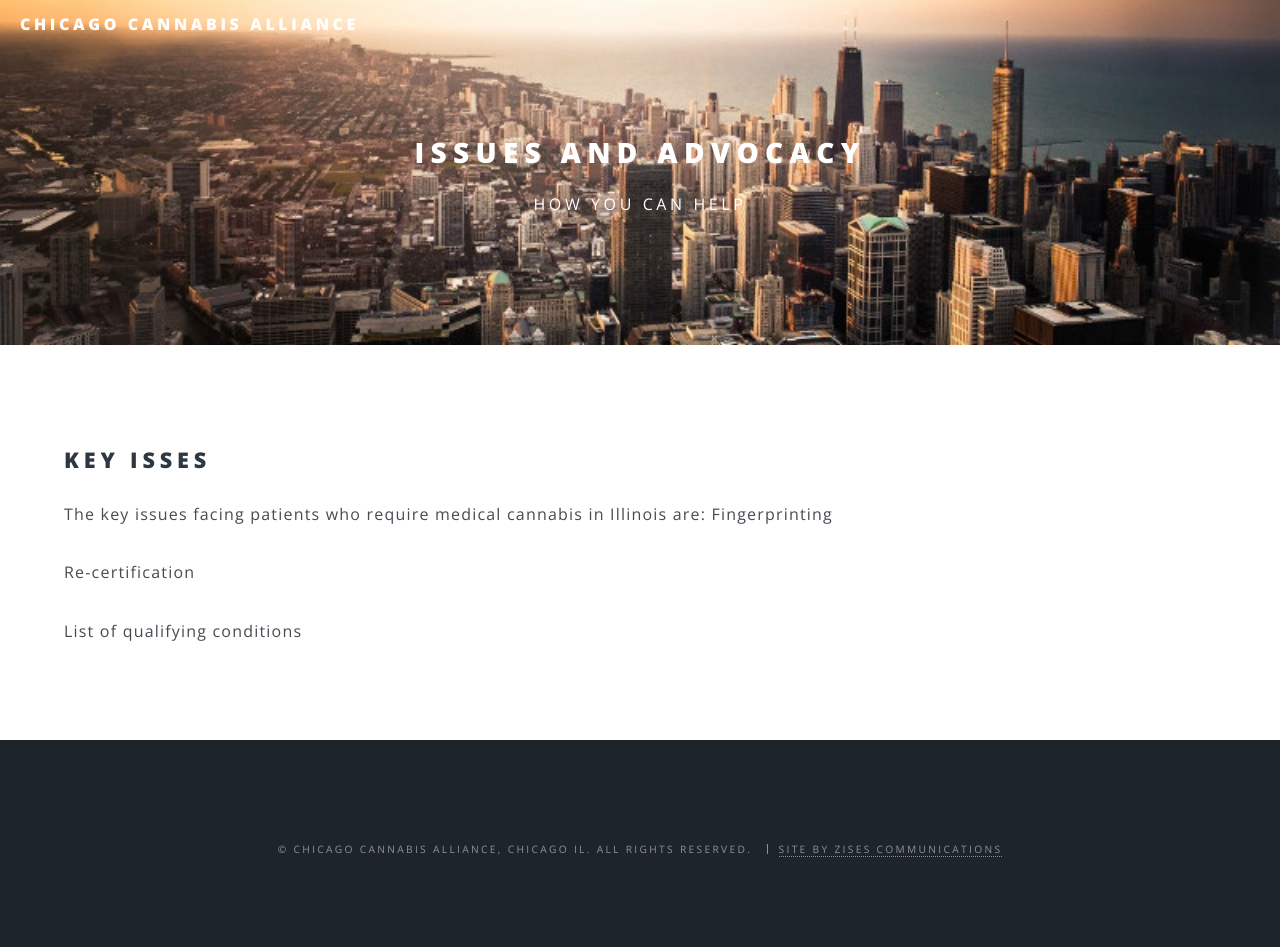
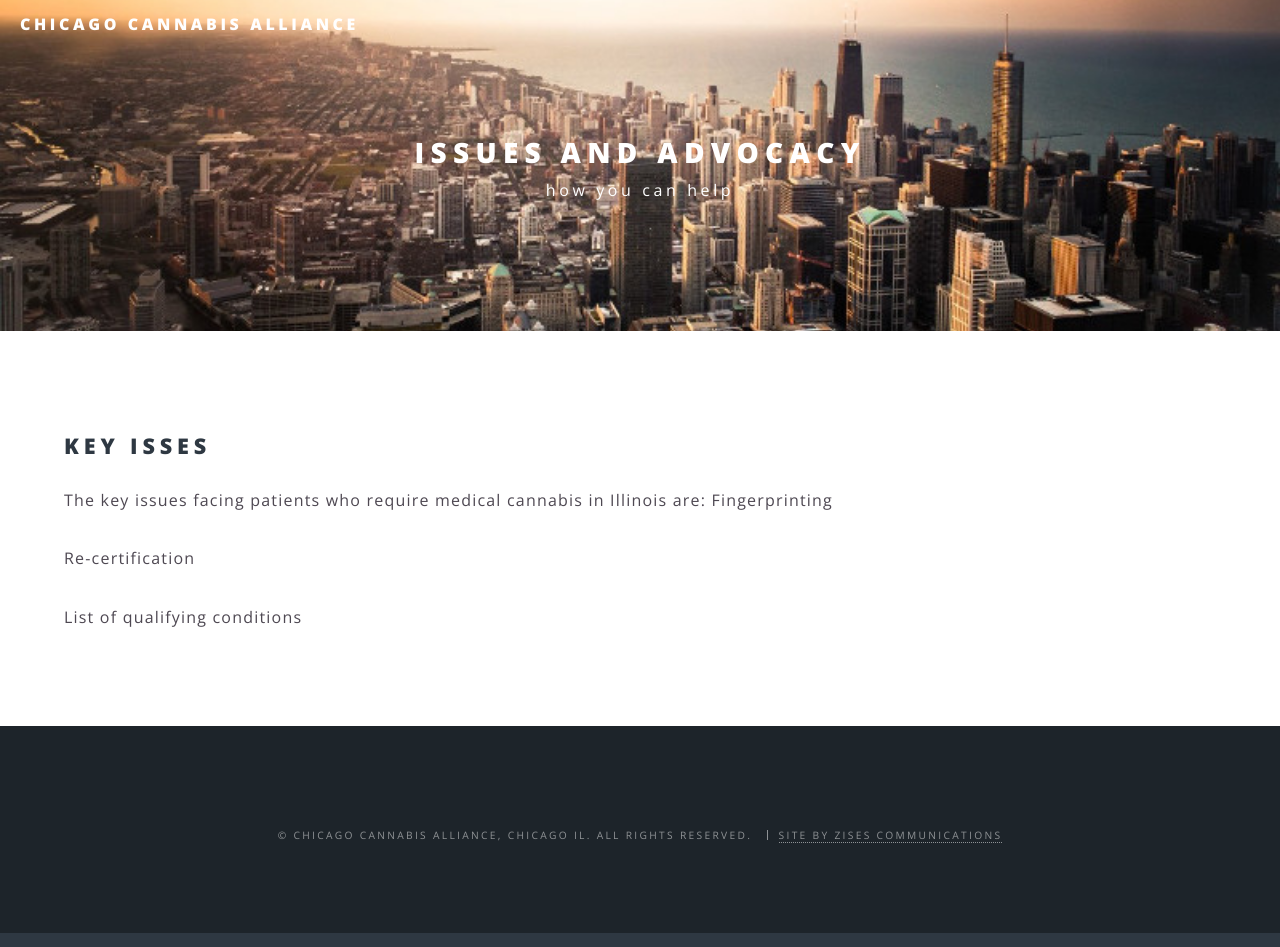
Before and after one commit to roncoalson/CMCA-master, a Jekyll site: the page built from issues-and-advocacy.md, in a window 1280 px wide and 947 px high. Built offline with Jekyll 4.4.1, drawn with Linux system fonts in a browser that asks for light colours.

Commit message:
Update main.css

```diff
--- a/assets/css/main.css
+++ b/assets/css/main.css
@@ -3600,13 +3600,13 @@
 
 		#main > header h2 {
 			font-size: 1.75em;
-			margin: 0 0 0.5em 0;
+			margin: 0 0 0em 0;
 		}
 
 		#main > header p {
 			color: inherit;
 			letter-spacing: 0.225em;
-			text-transform: uppercase;
+			text-transform: lowercase;
 			top: 0;
 		}
 
```
